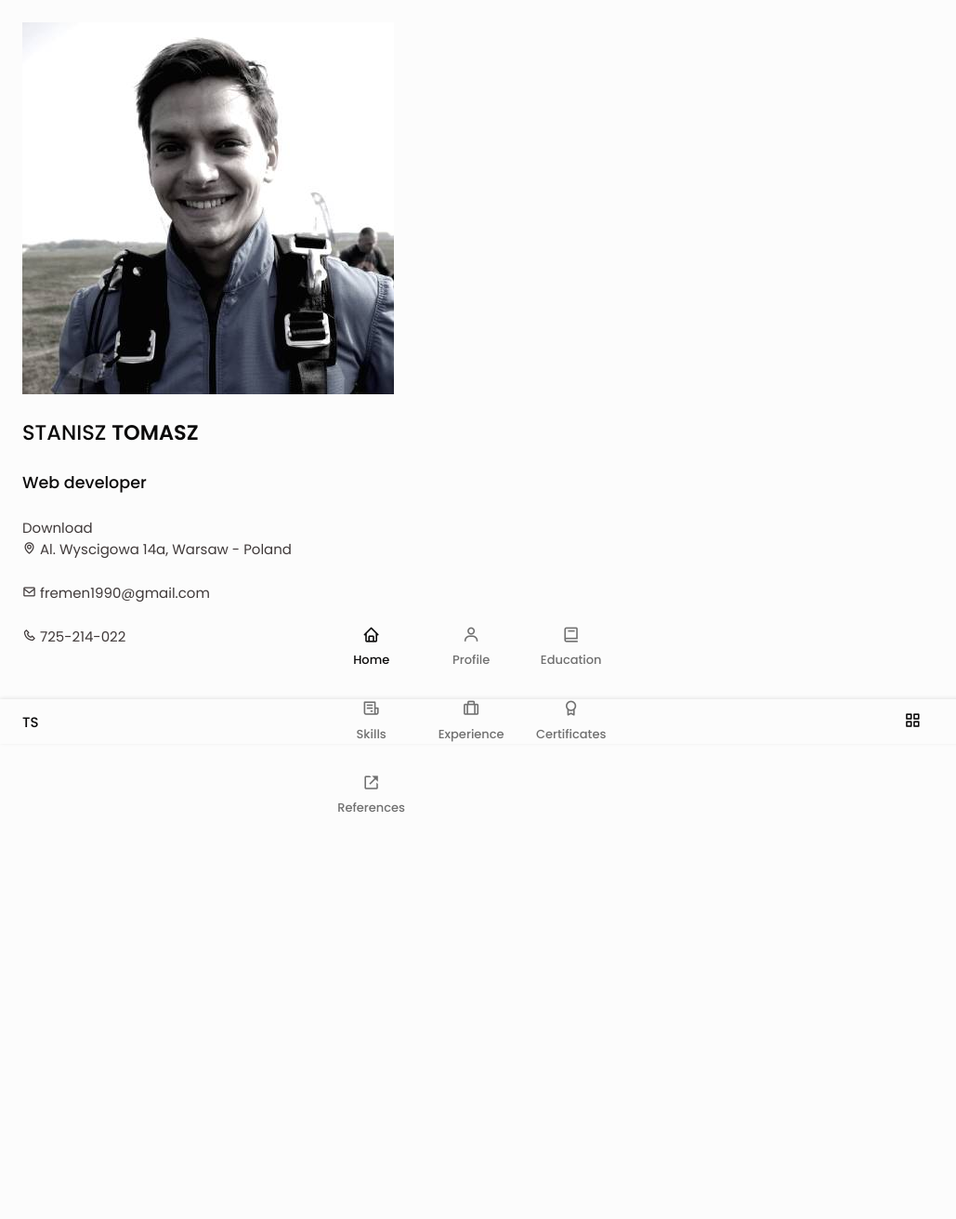
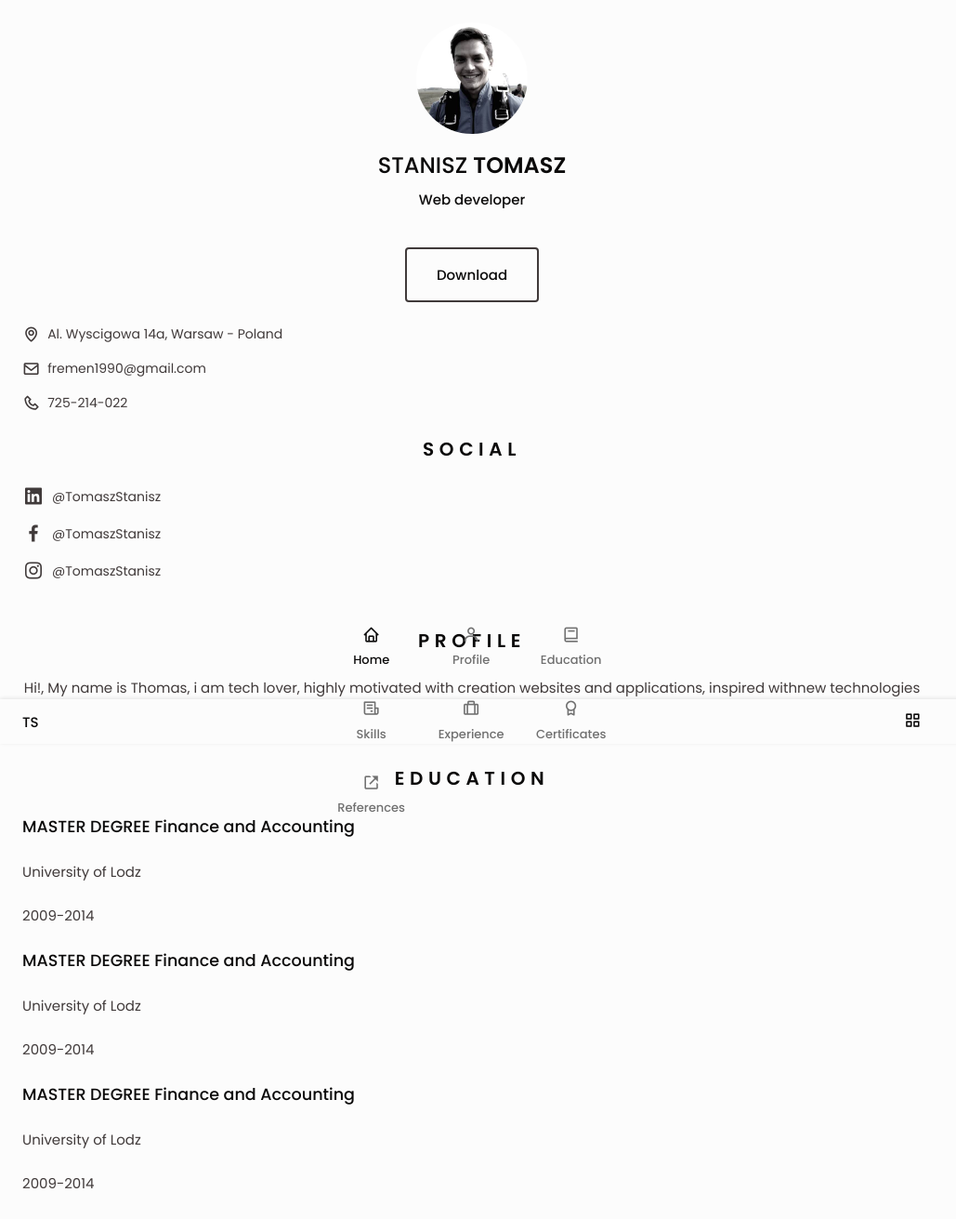
Before and after one commit to Fremen1990/responsive-resume-CV, a plain HTML site: page index.html in a window 1280 px wide. Shown: the whole page at 93% size, without its empty margins (0-1029 px from the left). Before the commit the page ends 800 px from the top, so only its background shows below. Drawn offline with nearby package versions, Linux system fonts and the light colour scheme; files whose address does not match are found by name.

Commit message:
Social and Education menu added

```diff
--- a/assets/css/style.css
+++ b/assets/css/style.css
@@ -9,7 +9,6 @@
 }
 
 /* ============= Variables CSS ===============*/
-
 :root {
   --header-height: 3rem;
 
@@ -64,7 +63,6 @@ html {
 /* =============== Generate PDF button ================== */
 
 /* =============== Classes modified to reduce size and print on A4 sheet ================== */
-
 body {
   margin: 0 0 var(--header-height) 0;
   padding: 0;
@@ -104,7 +102,6 @@ img {
 }
 
 /* =============== CLASS CSS ================== */
-
 .section {
   padding: 1.5rem 0;
 }
@@ -120,7 +117,6 @@ img {
 }
 
 /* ===============  LAYOUT ================== */
-
 .bd-container {
   max-width: 968px;
   width: calc(100%-3rem);
@@ -145,7 +141,6 @@ img {
 }
 
 /* ===============  NAV ================== */
-
 .nav {
   height: var(--header-height);
   display: flex;
@@ -216,3 +211,92 @@ img {
 }
 
 /* ===============  HOME ================== */
+.home {
+  position: relative;
+}
+
+.home__container {
+  gap: 3rem;
+}
+
+.home__data {
+  gap: 0.5rem;
+  text-align: center;
+}
+
+.home__img {
+  width: 120px;
+  height: 120px;
+  border-radius: 50%;
+  justify-self: center;
+  margin-bottom: var(--mb-1);
+}
+
+.home__title {
+  font-size: var(--h1-font-size);
+}
+
+.home__profession {
+  font-size: var(--normal-font-size);
+  margin-bottom: var(--mb-1);
+}
+
+.home__address {
+  gap: 1rem;
+}
+
+.home__information {
+  display: flex;
+  align-items: center;
+  font-size: var(--small-font-size);
+}
+
+.home__icon {
+  font-size: 1.2rem;
+  margin-right: 0.5rem;
+}
+
+.home__button-movil {
+  display: inline-block;
+  border: 2px solid var(--text-color);
+  color: var(--title-color);
+  padding: 1rem 2rem;
+  border-radius: 0.25rem;
+  transition: 0.3s;
+  font-weight: var(--font-medium);
+  margin-top: var(--mb-3);
+}
+
+.home__button-movil:hover {
+  background-color: var(--text-color);
+  color: var(--container-color);
+}
+
+/* ===============  SOCIAL ================== */
+.social__container {
+  grid-template-columns: max-content;
+  gap: 1rem;
+}
+
+.social__link {
+  display: inline-flex;
+  align-items: center;
+  font-size: var(--small-font-size);
+  color: var(--text-color);
+}
+
+.social__link:hover {
+  color: var(--title-color);
+}
+
+.social__icon {
+  font-size: 1.5rem;
+  margin-right: 0.5rem;
+}
+
+/* ===============  PROFILE ================== */
+.profile__description {
+  text-align: center;
+}
+
+/* ===============  EDUCATION AND EXPERIENCE ================== */
--- a/index.html
+++ b/index.html
@@ -15,8 +15,8 @@
 </head>
 
 <body>
+
   <!-- ============================ HEADER ========================== -->
-
   <header class="l-header" id="header">
     <nav class="nav bd-container">
       <a href="#" class="nav__logo">TS</a>
@@ -83,29 +83,25 @@
     <div class="resume">
 
       <div class="resume__left">
+
+
         <!-- ================= HOME =================== -->
-
         <section class="home" id="home">
           <div class="home__container section bd-grid">
             <div class="home__data bd-grid">
               <img src="assets//img/face img black 2.jpg" alt="" class="home__img">
 
               <h1 class="home__title">STANISZ <b>TOMASZ</b></h1>
+              <h3 class="home__profession">Web developer</h3>
 
-              <h3 class="home__profesion">Web developer</h3>
+              <!-- Button to download your CV saved in the pdf folder. Available for mobile  -->
+              <div>
+                <a download="assets/pdf" class="home__button-movil">Download</a>
+              </div>
+
             </div>
           </div>
-        </section>
-
-
-        <!-- Button to download your CV saved in the pdf folder. Available for mobile  -->
-
-        <div>
-          <a download="assets/pdf" class="home__button-movil">Download</a>
-
-        </div>
       </div>
-
 
       <div class="home__address bd-grid">
         <span class="home__information"><i class='bx bx-map home__icon' ></i> Al. Wyscigowa 14a, Warsaw - Poland </span>
@@ -115,12 +111,99 @@
         <span class="home__information"><i class='bx bx-phone home__icon'></i>  725-214-022 </span>
 
       </div>
+      </section>
+
+      <!-- Theme change button -->
+
+      <!-- Button to generate and download the pdf. Available for desktop -->
 
 
-      <div class="resumr__right"></div>
+      <!-- ================= SOCIAL =================== -->
+      <section class="social section">
+        <h2 class="section-title">SOCIAL</h2>
+
+        <div class="social__container bd-grid">
+
+          <a href="https://www.linkedin.com/" target="_blank" class="social__link">
+            <i class='bx bxl-linkedin-square social__icon' ></i> @TomaszStanisz
+          </a>
+
+          <a href="https://www.facebook.com/" target="_blank" class="social__link">
+            <i class='bx bxl-facebook social__icon' ></i> @TomaszStanisz
+          </a>
+
+          <a href="https://www.instagram.com/" target="_blank" class="social__link">
+            <i class='bx bxl-instagram social__icon' ></i> @TomaszStanisz
+          </a>
+
+        </div>
+      </section>
+
+      <!-- ================= PROFILE =================== -->
+      <section class="profile section" id="profile">
+        <h2 class="section-title">Profile</h2>
+
+        <p class="profile__description">Hi!, My name is Thomas, i am tech lover, highly motivated with creation websites
+          and applications, inspired withnew technologies and codding </p>
+
+      </section>
+
+      <!-- ================= EDUCATION =================== -->
+      <section class="education section" id="education">
+        <h2 class="section-title">Education</h2>
+
+        <div class="education__container bd-grid">
+
+          <div class="education__content">
+            <div class="education__time">
+              <span class="education__rounded"></span>
+              <span class="education__line"></span>
+            </div>
+
+            <div class="edcuation__date bd-grid">
+              <h3 class="education_title">MASTER DEGREE Finance and Accounting</h3>
+              <span class="education__studies">University of Lodz</span>
+              <span class="education__year">2009-2014</span>
+            </div>
+          </div>
+
+          <div class="education__content">
+            <div class="education__time">
+              <span class="education__rounded"></span>
+              <span class="education__line"></span>
+            </div>
+
+            <div class="edcuation__date bd-grid">
+              <h3 class="education_title">MASTER DEGREE Finance and Accounting</h3>
+              <span class="education__studies">University of Lodz</span>
+              <span class="education__year">2009-2014</span>
+            </div>
+          </div>
+
+
+          <div class="education__content">
+            <div class="education__time">
+              <span class="education__rounded"></span>
+              <span class="education__line"></span>
+            </div>
+
+            <div class="edcuation__date bd-grid">
+              <h3 class="education_title">MASTER DEGREE Finance and Accounting</h3>
+              <span class="education__studies">University of Lodz</span>
+              <span class="education__year">2009-2014</span>
+            </div>
+          </div>
+
+
+        </div>
+      </section>
+
+
+
+
+      <div class="resume__right"></div>
 
     </div>
-
 
   </main>
 
```
Also changed, not shown: assets/img/Tongue foto black.jpg (added), 2 other files.
